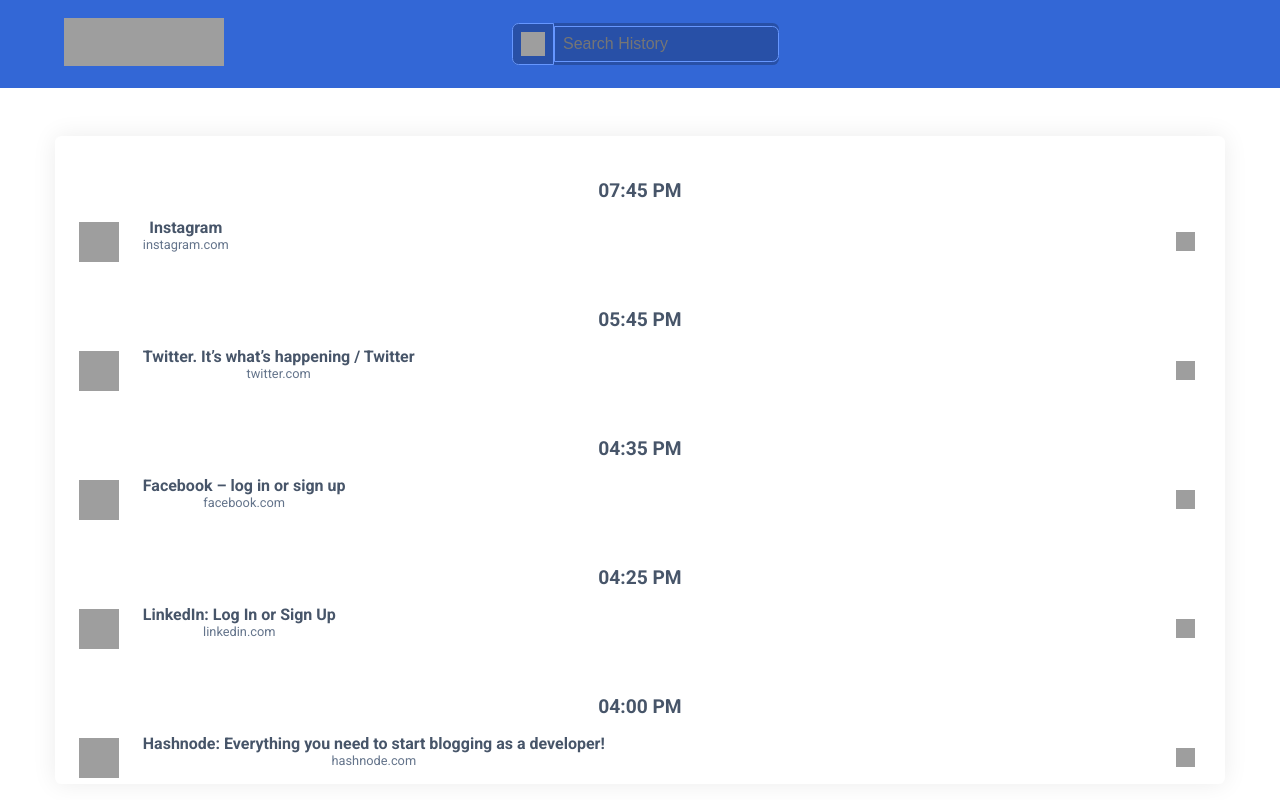
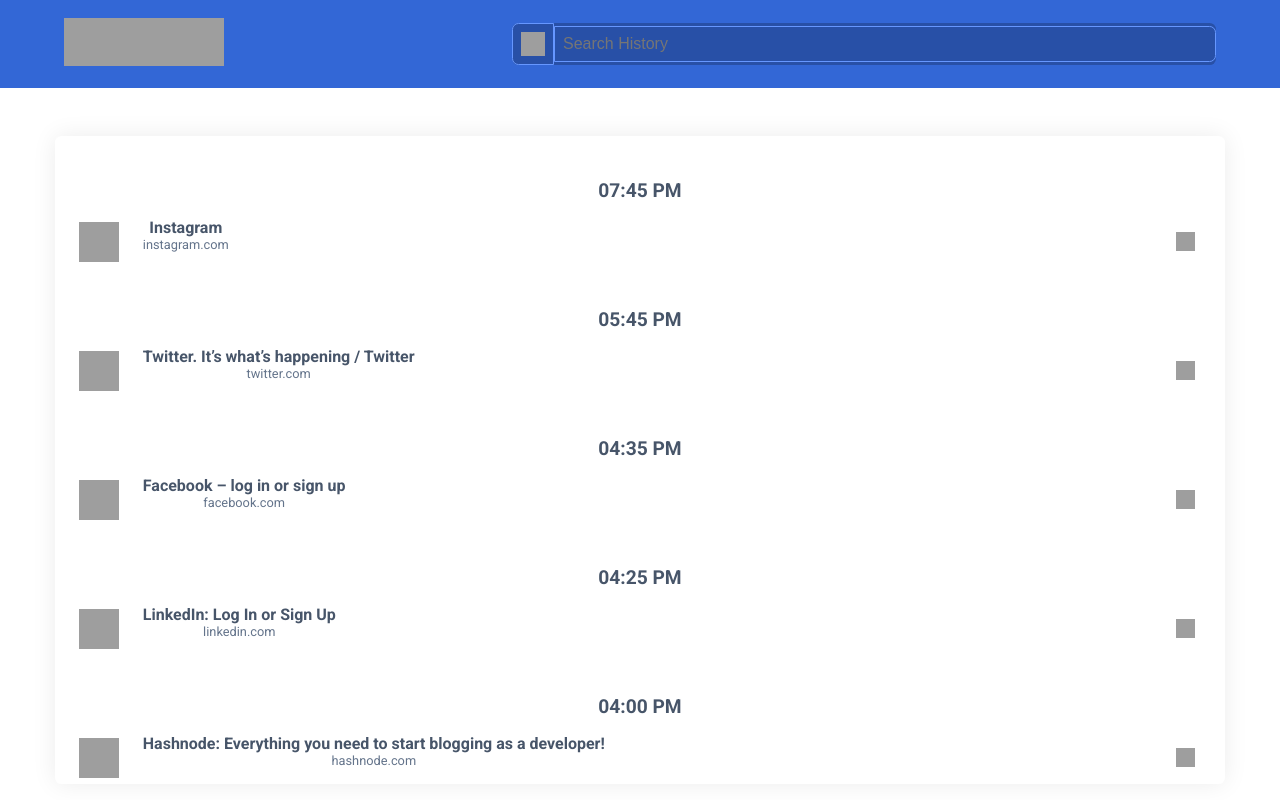
Before and after one commit to CLL-NxtWave-Submissions/browser-history-app, a React (Create React App) app: page / in a window 1280 px wide. Shown: the top 800 px of the page. Built offline with nearby package versions, Linux system fonts and the light colour scheme; grey boxes are pictures that could not be loaded; a web font is replaced by a local one.

Commit message:
Ajusted the styling of the top section with browser history search to get the intended UI layout for view-port sizes with maximum width of 767px

```diff
--- a/src/App.css
+++ b/src/App.css
@@ -23,32 +23,33 @@
 
 .browser-history-search-container {
   background-color: #3367d6;
-  height: 15vh;
+  height: 12vh;
   margin: 0;
   width: 100%;
-  padding: 1rem 4rem;
+  padding: 1rem 2rem;
   display: flex;
   align-items: center;
   font-family: 'Roboto';
-  margin-bottom: 2rem;
+  margin-bottom: 1rem;
 }
 
 .browser-history-logo-container {
-  margin-right: 18rem;
+  margin-right: 4rem;
 }
 
 .browser-history-logo-img {
-  height: 3rem;
-  width: 10rem;
+  height: 1.8rem;
+  width: 7rem;
 }
 
 .browser-history-search-bar-container {
   display: flex;
   align-items: center;
   border-radius: 0.4rem;
-  border: none;
+  border: 0.1rem solid #6697ff;
   background-color: #2850a7;
   padding: 0;
+  flex-grow: 1;
 }
 
 .browser-history-search-icon-container {
@@ -57,11 +58,12 @@
   align-items: center;
   padding: 0.5rem;
   background: inherit;
-  border: 0.1rem solid #6697ff;
-  border-right: 0.05rem solid #6697ff;
+  border: none;
+  border-right: 0.1rem solid #6697ff;
   border-top-left-radius: 0.4rem;
   border-bottom-left-radius: 0.4rem;
   height: 100%;
+  margin: 0;
 }
 
 .browser-history-search-icon-img {
@@ -71,11 +73,9 @@
 
 .browser-history-search-input {
   background: inherit;
-  padding: 0.5rem;
+  padding: 0.5rem 0.75rem;
   color: #ffffff;
-  border: 0.1rem solid #6697ff;
-  border-left: -1px;
-  border-left-width: 0.05rem;
+  border: none;
   border-top-right-radius: 0.4rem;
   border-bottom-right-radius: 0.4rem;
   width: 100%;
@@ -85,7 +85,7 @@
 }
 
 .browser-history-content-container {
-  height: 85vh;
+  height: 88vh;
   padding: 1rem 1.5rem;
   display: flex;
   justify-content: center;
```
